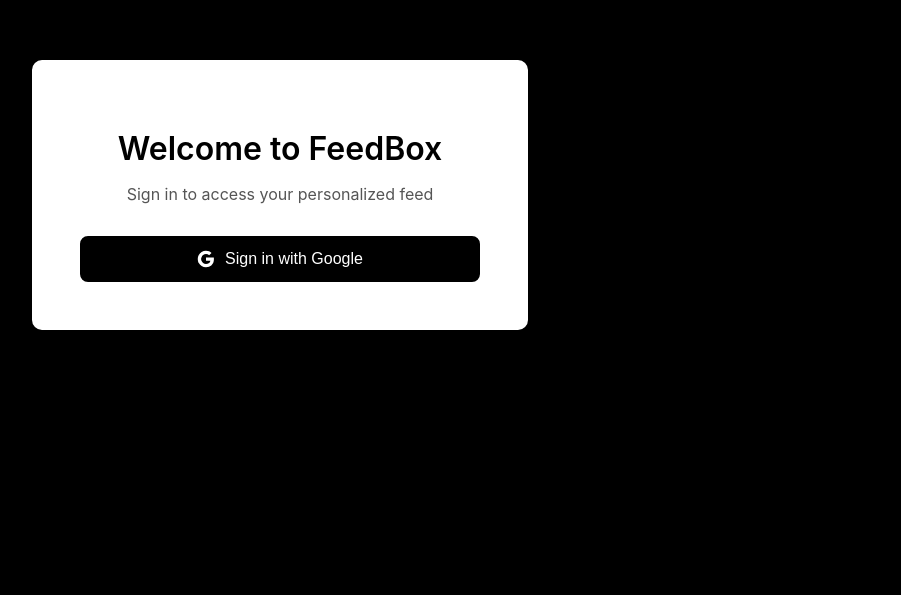
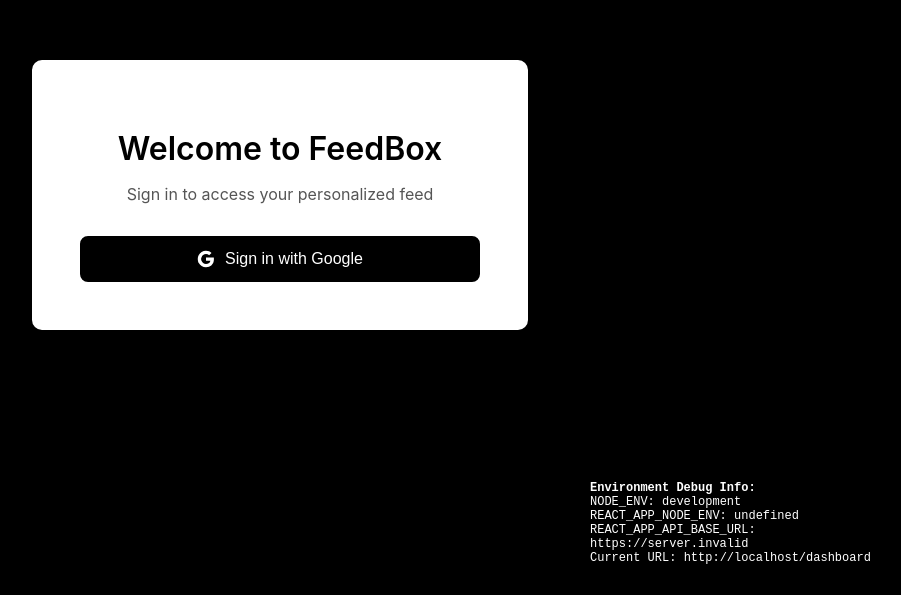
Before and after one commit to leomancini/feed-box-app, a React (Create React App) app: page /dashboard in a window 1280 px wide. Shown: the part 205-800 px from the top of the page, without its empty margins (360-1261 px from the left). Built offline with nearby package versions, Linux system fonts and the light colour scheme; no server answers.

Commit message:
Adding debug info

```diff
--- a/src/App.js
+++ b/src/App.js
@@ -11,6 +11,7 @@
 import Dashboard from "./pages/Dashboard";
 import DeviceEdit from "./pages/DeviceEdit";
 import { AuthSuccess, AuthFailure } from "./routes/AuthCallback";
+import DebugInfo from "./components/DebugInfo";
 
 function App() {
   return (
@@ -38,6 +39,7 @@
           />
           <Route path="/" element={<Navigate to="/dashboard" replace />} />
         </Routes>
+        <DebugInfo />
       </Router>
     </AuthProvider>
   );
--- /dev/null
+++ b/src/components/DebugInfo.js
@@ -0,0 +1,36 @@
+import React from "react";
+import styled from "styled-components";
+
+const DebugContainer = styled.div`
+  position: fixed;
+  bottom: 20px;
+  right: 20px;
+  background: rgba(0, 0, 0, 0.8);
+  color: white;
+  padding: 10px;
+  border-radius: 5px;
+  font-family: monospace;
+  font-size: 12px;
+  max-width: 300px;
+  z-index: 9999;
+`;
+
+const DebugInfo = () => {
+  // Only show in development or when explicitly enabled
+  const showDebug = process.env.NODE_ENV === "development" ||
+                   process.env.REACT_APP_SHOW_DEBUG === "true";
+
+  if (!showDebug) return null;
+
+  return (
+    <DebugContainer>
+      <div><strong>Environment Debug Info:</strong></div>
+      <div>NODE_ENV: {process.env.NODE_ENV || "undefined"}</div>
+      <div>REACT_APP_NODE_ENV: {process.env.REACT_APP_NODE_ENV || "undefined"}</div>
+      <div>REACT_APP_API_BASE_URL: {process.env.REACT_APP_API_BASE_URL || "undefined"}</div>
+      <div>Current URL: {window.location.href}</div>
+    </DebugContainer>
+  );
+};
+
+export default DebugInfo;
--- a/src/contexts/AuthContext.js
+++ b/src/contexts/AuthContext.js
@@ -31,12 +31,33 @@
     // Inline auth check to avoid dependency issues
     const initialAuthCheck = async () => {
       try {
+        console.log("Starting initial auth check with API URL:", API_BASE_URL);
+
+        if (!API_BASE_URL) {
+          console.error("API_BASE_URL is not set! Check environment variables.");
+          setUserWithPersistence(null);
+          setLoading(false);
+          return;
+        }
+
         const response = await fetch(`${API_BASE_URL}/auth/status`, {
           credentials: "include"
         });
+
+        console.log("Auth status response:", response.status, response.statusText);
+
+        if (!response.ok) {
+          console.error("Auth status request failed:", response.status, response.statusText);
+          setUserWithPersistence(null);
+          setLoading(false);
+          return;
+        }
+
         const data = await response.json();
+        console.log("Auth status data:", data);
 
         if (data.authenticated) {
+          console.log("User is authenticated:", data.user);
           setUserWithPersistence(data.user);
         } else {
           console.log("Initial auth check: User not authenticated");
@@ -44,6 +65,7 @@
         }
       } catch (error) {
         console.error("Auth check failed:", error);
+        console.error("Error details:", error.message);
         setUserWithPersistence(null);
       } finally {
         setLoading(false);
@@ -75,7 +97,15 @@
   }, [setUserWithPersistence]);
 
   const login = () => {
-    window.location.href = `${API_BASE_URL}/auth/google`;
+    if (!API_BASE_URL) {
+      console.error("Cannot login: API_BASE_URL is not set!");
+      alert("Configuration error: API URL not set. Please check environment variables.");
+      return;
+    }
+
+    const loginUrl = `${API_BASE_URL}/auth/google`;
+    console.log("Redirecting to login URL:", loginUrl);
+    window.location.href = loginUrl;
   };
 
   const logout = async () => {
@@ -172,8 +202,11 @@
           // If we get here, authentication truly failed
           setUserWithPersistence(null);
 
-          // In development, provide a more helpful error
-          if (process.env.NODE_ENV === "development") {
+          // Check if we're in development (React's NODE_ENV or custom REACT_APP_NODE_ENV)
+          const isDevelopment = process.env.NODE_ENV === "development" ||
+                               process.env.REACT_APP_NODE_ENV === "development";
+
+          if (isDevelopment) {
             throw new Error(
               "Authentication expired. Please refresh the page and log in again."
             );
```
